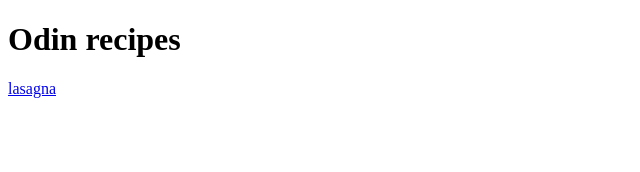
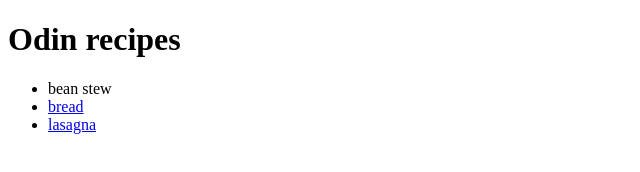
Before and after one commit to strom314/odin_recipe, a plain HTML site: page index.html in a window 1280 px wide. Shown: the whole page, without its empty margins (0-640 px from the left). Drawn offline with Linux system fonts and the light colour scheme.

Commit message:
Add links to 2 other  recipes

```diff
--- a/index.html
+++ b/index.html
@@ -8,7 +8,13 @@
 
 <body>
     <h1>Odin recipes</h1>
-    <a target="_blank" href="./recipes/lasagna.html">lasagna</a>
+
+    <ul>
+        <li><a target="_blank" href="./recipes/bean-stew.html"></a>bean stew</li>
+        <li><a target="_blank" href="./recipes/bread.html">bread</a></li>
+        <li><a target="_blank" href="./recipes/lasagna.html">lasagna</a></li>
+    </ul>
+
 </body>
 
 </html>
```
